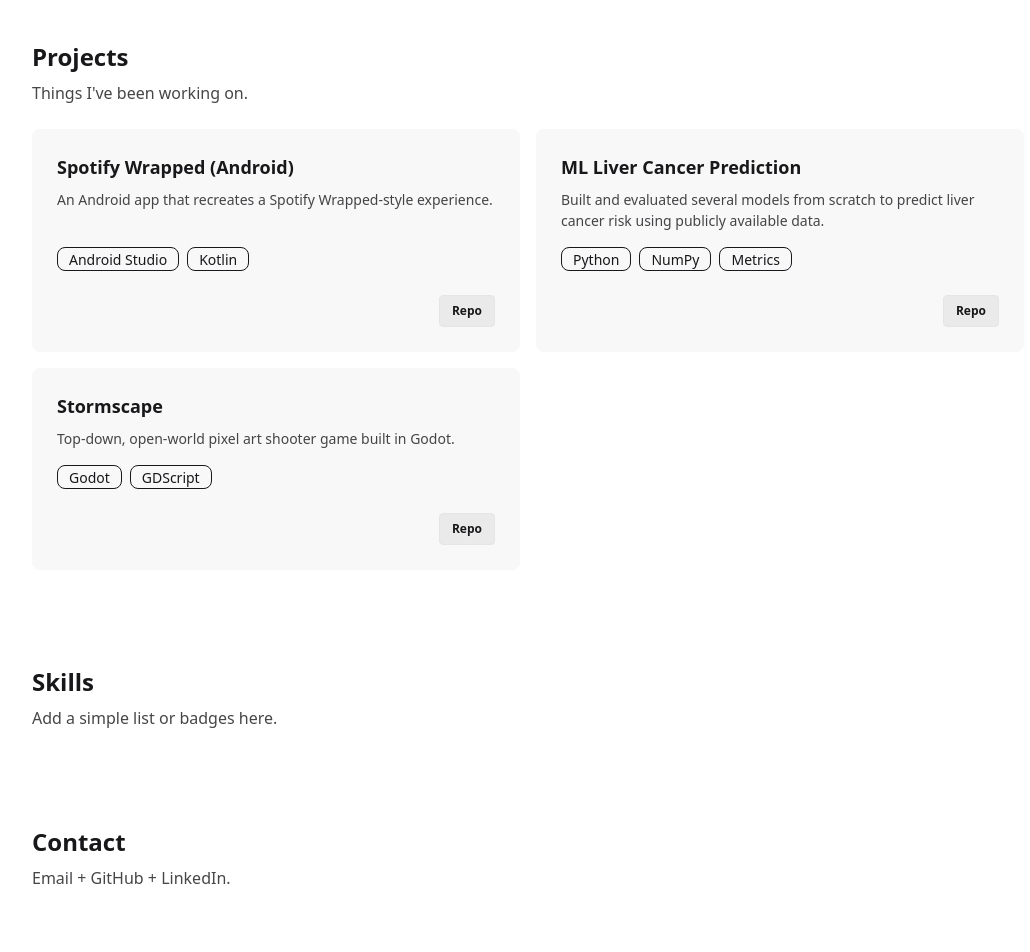
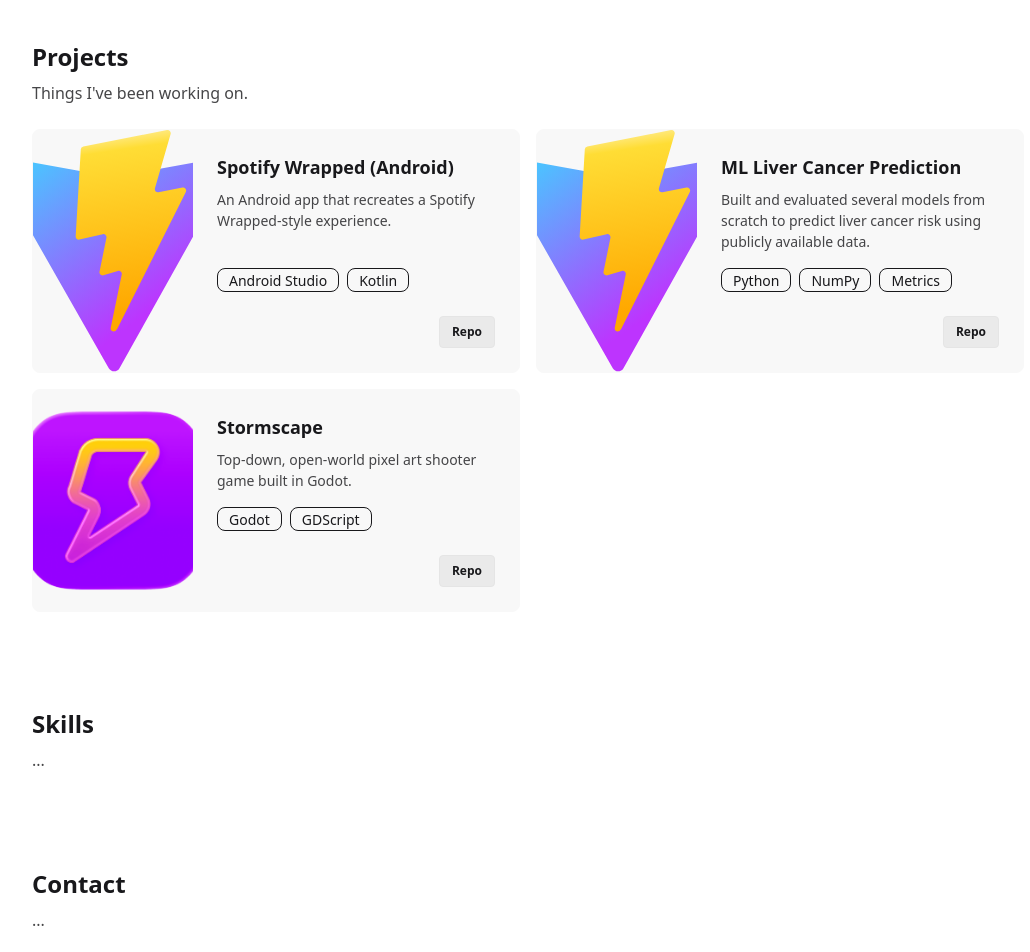
Before and after one commit to noahgree/Portfolio, a React (Vite) app: page / in a window 1280 px wide. Shown: the part 420-1372 px from the top of the page, without its empty margins (112-1142 px from the left). Built offline with nearby package versions, Linux system fonts and the light colour scheme.

Commit message:
Update info
Updated info and added image sections to projects.

```diff
--- a/index.html
+++ b/index.html
@@ -4,7 +4,7 @@
     <meta charset="UTF-8" />
     <link rel="icon" type="image/svg+xml" href="/vite.svg" />
     <meta name="viewport" content="width=device-width, initial-scale=1.0" />
-    <title>Noah Greene</title>
+    <title>RNG's Portfolio</title>
   </head>
   <body>
     <div id="root"></div>
--- a/src/App.jsx
+++ b/src/App.jsx
@@ -18,12 +18,12 @@
 
         <section id="skills" className="mx-auto max-w-5xl px-4 py-12">
           <h2 className="text-2xl font-semibold">Skills</h2>
-          <p className="mt-2 opacity-80">Add a simple list or badges here.</p>
+          <p className="mt-2 opacity-80">...</p>
         </section>
 
         <section id="contact" className="mx-auto max-w-5xl px-4 py-12">
           <h2 className="text-2xl font-semibold">Contact</h2>
-          <p className="mt-2 opacity-80">Email + GitHub + LinkedIn.</p>
+          <p className="mt-2 opacity-80">...</p>
         </section>
       </main>
     </div>
--- a/src/components/Hero.jsx
+++ b/src/components/Hero.jsx
@@ -18,7 +18,8 @@
                <span className="badge badge-outline">Android</span>
                <span className="badge badge-outline">ML</span>
                <span className="badge badge-outline">Godot</span>
-          <span className="badge badge-outline">React (learning)</span>
+               <span className="badge badge-outline">React</span>
+               <span className="badge badge-outline">Swift</span>
             </div>
          </div>
       </div>
--- a/src/components/ProjectCard.jsx
+++ b/src/components/ProjectCard.jsx
@@ -1,6 +1,21 @@
 export default function ProjectCard({ project }) {
+  const imgSrc =
+    project.imageSrc ??
+    `https://picsum.photos/seed/${encodeURIComponent(project.title)}/600/600`
+
+  const imgAlt = `${project.title} preview`
+
   return (
-    <div className="card card-border bg-base-200">
+    <div className="card card-side card-border bg-base-200">
+      <figure className="w-28 shrink-0 sm:w-40">
+        <img
+          src={imgSrc}
+          alt={imgAlt}
+          className="h-full w-full object-cover"
+          loading="lazy"
+        />
+      </figure>
+
       <div className="card-body">
         <h3 className="card-title">{project.title}</h3>
         <p className="opacity-80">{project.description}</p>
@@ -13,14 +28,24 @@
           ))}
         </div>
 
-        <div className="card-actions justify-end mt-4">
+        <div className="card-actions mt-4 justify-end">
           {project.links.repo ? (
-            <a className="btn btn-sm btn-soft" href={project.links.repo} target="_blank" rel="noreferrer">
+            <a
+              className="btn btn-sm btn-soft"
+              href={project.links.repo}
+              target="_blank"
+              rel="noreferrer"
+            >
               Repo
             </a>
           ) : null}
           {project.links.demo ? (
-            <a className="btn btn-sm btn-primary" href={project.links.demo} target="_blank" rel="noreferrer">
+            <a
+              className="btn btn-sm btn-primary"
+              href={project.links.demo}
+              target="_blank"
+              rel="noreferrer"
+            >
               Demo
             </a>
           ) : null}
--- a/src/data/projects.js
+++ b/src/data/projects.js
@@ -3,6 +3,7 @@
       title: "Spotify Wrapped (Android)",
       description: "An Android app that recreates a Spotify Wrapped-style experience.",
       tech: ["Android Studio", "Kotlin"],
+      imageSrc: "/vite.svg",
       links: {
          repo: "https://github.com/davis-haden/SchedulerApp",
          demo: "",
@@ -12,6 +13,7 @@
       title: "ML Liver Cancer Prediction",
       description: "Built and evaluated several models from scratch to predict liver cancer risk using publicly available data.",
       tech: ["Python", "NumPy", "Metrics"],
+      imageSrc: "/vite.svg",
       links: {
          repo: "https://github.com/noahgree/ml-liver-cancer",
          demo: "",
@@ -21,6 +23,7 @@
       title: "Stormscape",
       description: "Top-down, open-world pixel art shooter game built in Godot.",
       tech: ["Godot", "GDScript"],
+      imageSrc: "/icon_light.png",
       links: {
          repo: "https://github.com/noahgree/StormScape",
          demo: "",
```
Also changed, not shown: public/icon_light.png (added), src/components/Navbar.jsx (indentation only). Lines whose indentation alone changed are shown as unchanged.
